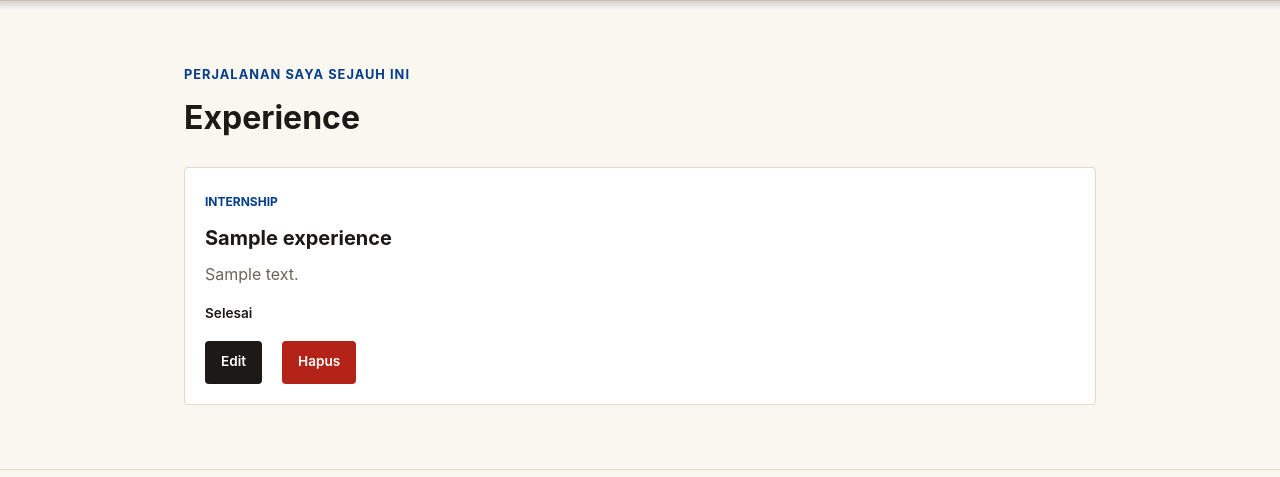
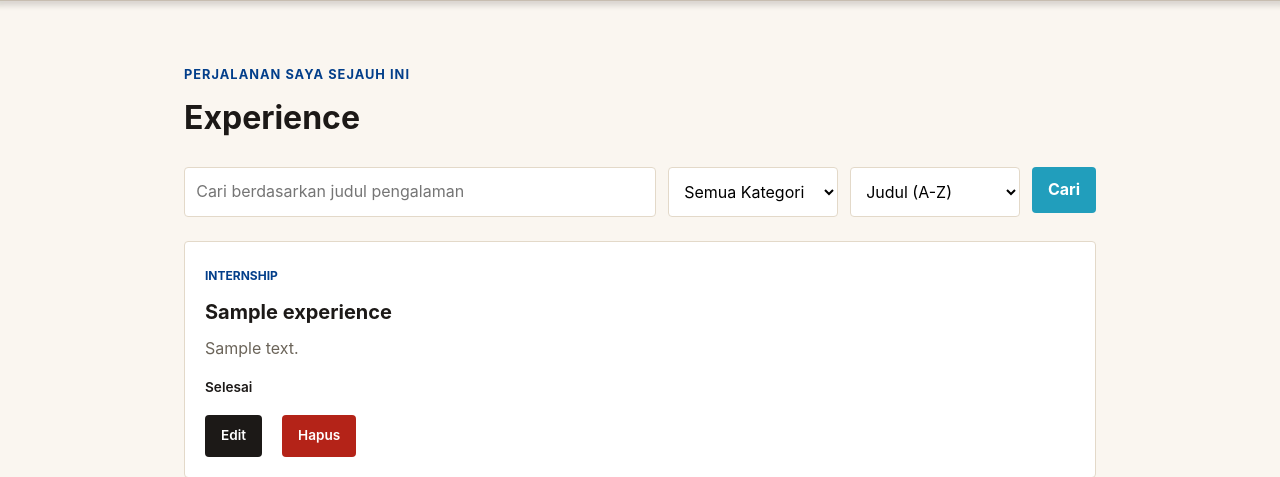
Before and after one commit to Zikabyte/pbp-tutorial, a Django app: page /experience/ in a window 1280 px wide. Shown: the part 79-556 px from the top of the page. Run offline with Django 5.2, Linux system fonts and the light colour scheme; tables that the repository leaves empty hold one stand-in row (values such as "Sample post"); some web fonts are replaced.

Commit message:
feat: implement filtering and sorting for project and experience list pages (as a bonus :3)

```diff
--- a/main/views.py
+++ b/main/views.py
@@ -22,6 +22,10 @@ def show_main(request):
 
 # --------------------------------- Projects --------------------------------- #
 
+PROJECT_SORT_OPTIONS = {"name", "-name", "category", "-category"}
+EXPERIENCE_SORT_OPTIONS = {"title", "-title", "category", "-category"}
+
+
 def show_projects(request):
     json_response = get_projects_json(request)
 
@@ -31,11 +35,18 @@ def show_projects(request):
     )
     projects = [project.object for project in projects]
     title_query = request.GET.get("title", "").strip()
+    category_query = request.GET.get("category", "").strip()
+    sort_query = request.GET.get("sort", "name").strip()
+    if sort_query not in PROJECT_SORT_OPTIONS:
+        sort_query = "name"
 
     context = {
         "name": "Mohammad Zidane Kurnianto",
         "project_list": projects,
         "title_query": title_query,
+        "category_query": category_query,
+        "sort_query": sort_query,
+        "category_choices": Project.PROJECT_CATEGORIES_CHOICES,
     }
     return render(request, "project.html", context)
 
@@ -71,10 +82,20 @@ def update_project(request, project_id):
 
 def get_projects_json(request):
     title_query = request.GET.get("title", "").strip()
+    category_query = request.GET.get("category", "").strip()
+    sort_query = request.GET.get("sort", "name").strip()
+    if sort_query not in PROJECT_SORT_OPTIONS:
+        sort_query = "name"
+
     projects = Project.objects.all()
 
     if title_query:
         projects = projects.filter(name__icontains=title_query)
+
+    if category_query:
+        projects = projects.filter(category=category_query)
+
+    projects = projects.order_by(sort_query)
 
     projects_json = serializers.serialize("json", projects)
     return HttpResponse(projects_json, content_type="application/json")
@@ -100,20 +121,37 @@ def show_experience(request):
     )
     experiences = [experience.object for experience in experiences]
     title_query = request.GET.get("title", "").strip()
+    category_query = request.GET.get("category", "").strip()
+    sort_query = request.GET.get("sort", "title").strip()
+    if sort_query not in EXPERIENCE_SORT_OPTIONS:
+        sort_query = "title"
 
     context = {
         "name": "Mohammad Zidane Kurnianto",
         "experience_list": experiences,
         "title_query": title_query,
+        "category_query": category_query,
+        "sort_query": sort_query,
+        "category_choices": Experience.EXPERIENCE_CHOICES,
     }
     return render(request, "experience.html", context)
 
 def get_experience_json(request):
     title_query = request.GET.get("title", "").strip()
+    category_query = request.GET.get("category", "").strip()
+    sort_query = request.GET.get("sort", "title").strip()
+    if sort_query not in EXPERIENCE_SORT_OPTIONS:
+        sort_query = "title"
+
     experiences = Experience.objects.all()
 
     if title_query:
         experiences = experiences.filter(title__icontains=title_query)
+
+    if category_query:
+        experiences = experiences.filter(category=category_query)
+
+    experiences = experiences.order_by(sort_query)
 
     projects_json = serializers.serialize("json", experiences)
     return HttpResponse(projects_json, content_type="application/json")
--- a/static/css/style.css
+++ b/static/css/style.css
@@ -611,12 +611,13 @@ header {
 
 .project-search {
 	display: flex;
+	flex-wrap: wrap;
 	gap: 0.75rem;
 	margin-bottom: 1.5rem;
 }
 
 .project-search__input {
-	width: 100%;
+	flex: 1 1 200px;
 	min-width: 0;
 	padding: 0.7rem;
 	border: 1px solid var(--line);
@@ -626,7 +627,19 @@ header {
 	font: inherit;
 }
 
-.project-search__input:focus {
+.project-search__select {
+	flex: 0 1 170px;
+	min-width: 0;
+	padding: 0.7rem;
+	border: 1px solid var(--line);
+	border-radius: var(--radius);
+	background: #fff;
+	color: black;
+	font: inherit;
+}
+
+.project-search__input:focus,
+.project-search__select:focus {
 	outline: 2px solid var(--accent);
 	border-color: var(--accent);
 }
--- a/templates/experience.html
+++ b/templates/experience.html
@@ -5,6 +5,30 @@
 	<div class="container">
 		<p class="section-kicker">Perjalanan saya sejauh ini</p>
 		<h1>Experience</h1>
+
+		<form method="get"
+				action="{% url 'main:show_experience' %}"
+				class="project-search">
+			<input type="search"
+				name="title"
+				value="{{ title_query }}"
+				placeholder="Cari berdasarkan judul pengalaman"
+				class="project-search__input"
+				aria-label="Cari berdasarkan judul pengalaman">
+			<select name="category" class="project-search__select" aria-label="Filter kategori">
+				<option value="">Semua Kategori</option>
+				{% for value, label in category_choices %}
+				<option value="{{ value }}" {% if category_query == value %}selected{% endif %}>{{ label }}</option>
+				{% endfor %}
+			</select>
+			<select name="sort" class="project-search__select" aria-label="Urutkan">
+				<option value="title" {% if sort_query == "title" %}selected{% endif %}>Judul (A-Z)</option>
+				<option value="-title" {% if sort_query == "-title" %}selected{% endif %}>Judul (Z-A)</option>
+				<option value="category" {% if sort_query == "category" %}selected{% endif %}>Kategori (A-Z)</option>
+				<option value="-category" {% if sort_query == "-category" %}selected{% endif %}>Kategori (Z-A)</option>
+			</select>
+			<button type="submit" class="button">Cari</button>
+		</form>
 
 		<div class="experience-grid">
 			{% for experience in experience_list %}
@@ -27,7 +51,11 @@
 				</div>
 			</article>
 			{% empty %}
-			<p class="empty-state">Belum ada pengalaman yang ditambahkan.</p>
+				{% if title_query or category_query %}
+					<p class="empty-state">Tidak ada pengalaman yang cocok dengan pencarian.</p>
+				{% else %}
+					<p class="empty-state">Belum ada pengalaman yang ditambahkan.</p>
+				{% endif %}
 			{% endfor %}
 		</div>
 	</div>
```
Also changed, not shown: main/tests.py (+70 -0 lines), templates/project.html (+14 -2 lines), 1 other file.
